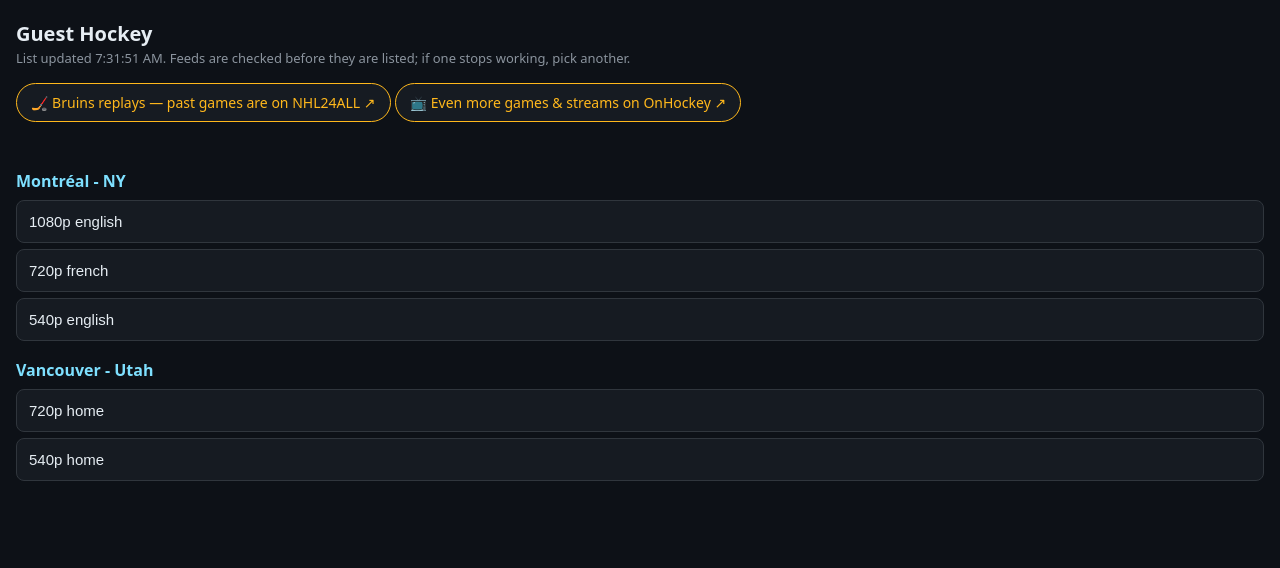
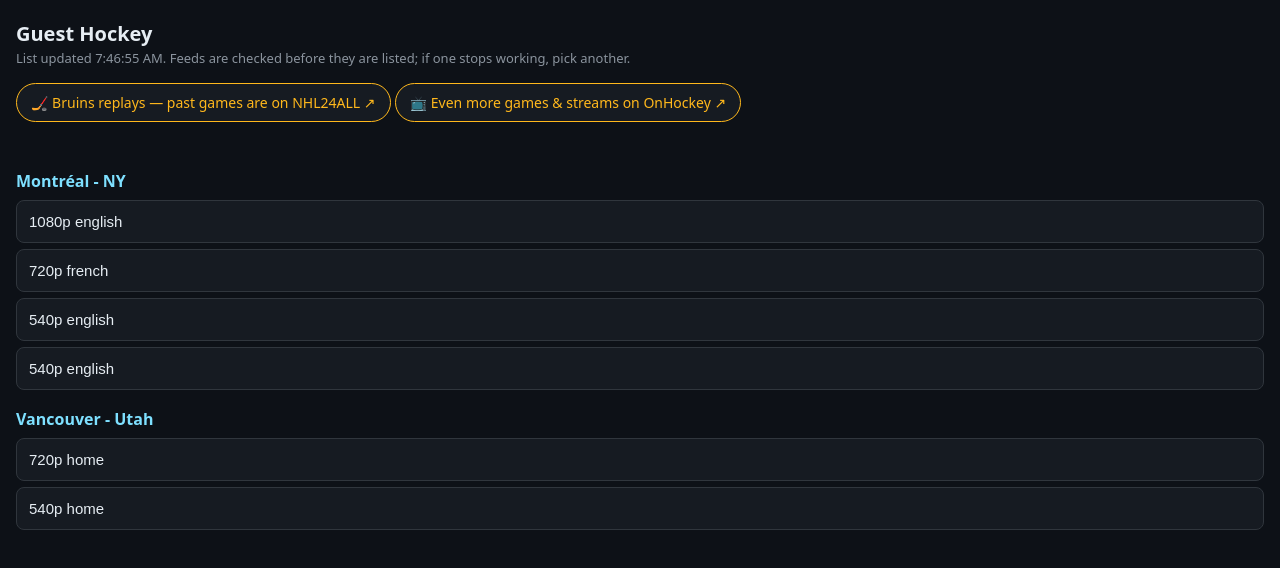
Before and after one commit to Nipolia/guest-tv, a plain HTML site: page index.html in a window 1280 px wide. Drawn offline with nearby package versions, Linux system fonts and the light colour scheme.

Commit message:
guest index.html

```diff
--- a/index.html
+++ b/index.html
@@ -50,7 +50,7 @@ var DATA_URL = null;
 
 // Baked in by the updater at publish time; the fetch chain below is
 // only a fallback for copies of this page served without data.
-var EMBEDDED_DATA = {"generated": "2026-11-17T07:31:51.753489+00:00", "games": [{"title": "Montr\u00e9al - NY", "feeds": [{"name": "1080p english", "url": "https://edge2.candyshop.st/live3/F119/index.m3u8?st=wBrBldv-P6tKPLMWcGkP_w&e=1794910386"}, {"name": "720p french", "url": "https://edge1.candyshop.st/live3/F146/index.m3u8?st=HmdTwUm1XUcGFVqYAjOQQg&e=1794910421"}, {"name": "540p english", "url": "https://candyshop.st/live3/F131/index.m3u8?st=58rtHn8UZqqAxHvcRj7giQ&e=1794910386"}]}, {"title": "Vancouver - Utah", "feeds": [{"name": "720p home", "url": "https://edge.candyshop.st/live3/F133/index.m3u8?st=LKdpcPU0oFnwLD6LQOXnJQ&e=1794910453"}, {"name": "540p home", "url": "https://candyshop.st/live3/F68/index.m3u8?st=XxqL-TU_qZYksSr1301Xtw&e=1794910453"}]}]};
+var EMBEDDED_DATA = {"generated": "2026-11-17T07:46:55.517888+00:00", "games": [{"title": "Montr\u00e9al - NY", "feeds": [{"name": "1080p english", "url": "https://edge.candyshop.st/live3/F119/index.m3u8?st=tbMKQ0UfoUI16E5QKBN1Ow&e=1794912066"}, {"name": "720p french", "url": "https://edge2.candyshop.st/live3/F146/index.m3u8?st=62ndhKRgEuQRKvrBYQGvgw&e=1794912100"}, {"name": "540p english", "url": "https://candyshop.st/live3/F131/index.m3u8?st=hI0Q42ErxGe6Au7jxR58Cw&e=1794912066"}, {"name": "540p english", "url": "https://edge1.candyshop.st/live3/F69/index.m3u8?st=yKpg2AKFJ891dNNZK8lznQ&e=1794912066"}]}, {"title": "Vancouver - Utah", "feeds": [{"name": "720p home", "url": "https://edge.candyshop.st/live3/F133/index.m3u8?st=_TyWy1eiF6O7trZZOVKloQ&e=1794912132"}, {"name": "540p home", "url": "https://candyshop.st/live3/F68/index.m3u8?st=LK_MIXLsB3IRbLEAYlfXGQ&e=1794912133"}]}]};
 
 var video = document.getElementById('v');
 var wrap = document.getElementById('playerwrap');
```
